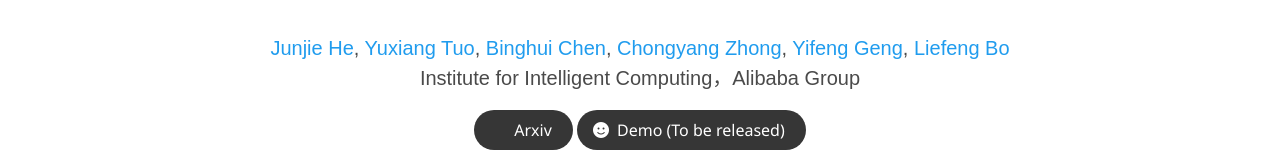
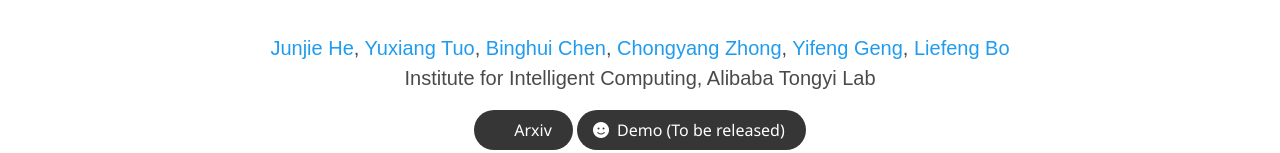
Before and after one commit to AIGCDesignGroup/AnyStory, a plain HTML site: page index.html in a window 1280 px wide. Shown: the part 253-406 px from the top of the page. Drawn offline with nearby package versions, Linux system fonts and the light colour scheme; some icons are missing; a web font is replaced by a local one.

Commit message:
Add files via upload

```diff
--- a/index.html
+++ b/index.html
@@ -119,7 +119,7 @@
                 </div>
 
                 <div class="is-size-5 publication-authors">
-                    <span class="author-block">Institute for Intelligent Computing，Alibaba Group</span>
+                    <span class="author-block">Institute for Intelligent Computing, Alibaba Tongyi Lab</span>
                 </div>
 
                 <div class="column has-text-centered">
```
Also changed, not shown: 1 other file.
